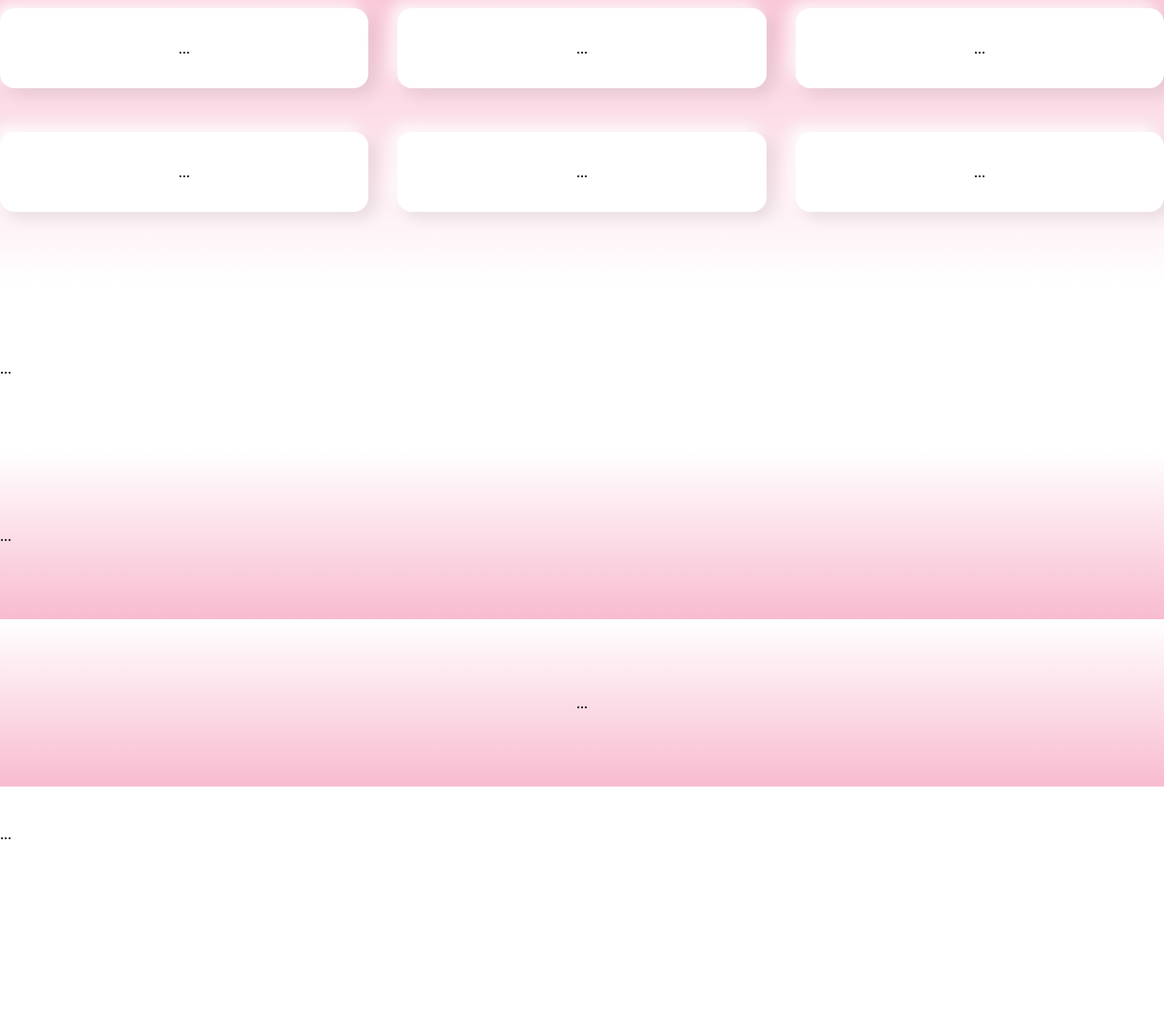
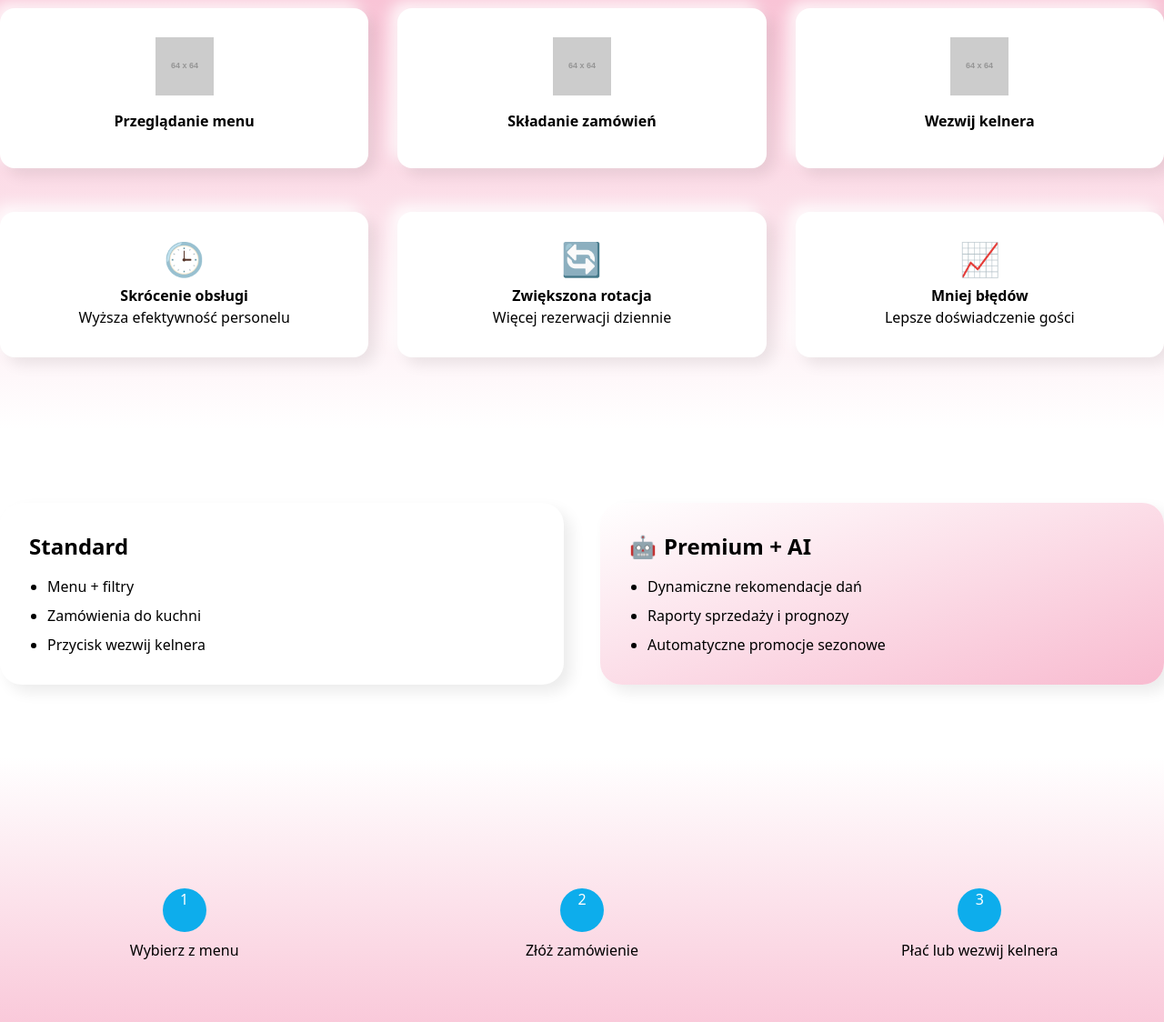
Before and after one commit to darinrusinow123/darinrusinow123.github.io, a plain HTML site: page index.html in a window 1280 px wide. Shown: the part 1380-2504 px from the top of the page at 91% size. Before the commit the page ends 2333 px from the top, so only its background shows below. Drawn offline with nearby package versions, Linux system fonts and the light colour scheme; placeholder pictures from the web are drawn by us.

Commit message:
Update index.html

```diff
--- a/index.html
+++ b/index.html
@@ -52,6 +52,7 @@
       </div>
       <div class="lg:w-1/2 mt-10 lg:mt-0 flex justify-center">
         <div class="w-64 h-96 bg-white rounded-3xl shadow-neu p-4 relative">
+          <!-- Placeholder for tablet image -->
           <img src="https://via.placeholder.com/240x360" alt="Tablet UI" class="w-full h-full object-cover rounded-2xl" />
         </div>
       </div>
@@ -85,32 +86,101 @@
   <section id="features" class="relative bg-gradient-to-b from-[#F8BBD0] to-white pt-20 pb-20">
     <div class="container mx-auto space-y-12">
       <div class="grid md:grid-cols-3 gap-8">
-        <div class="bg-white rounded-2xl shadow-neu p-8 text-center">…</div>
-        <div class="bg-white rounded-2xl shadow-neu p-8 text-center">…</div>
-        <div class="bg-white rounded-2xl shadow-neu p-8 text-center">…</div>
+        <div class="bg-white rounded-2xl shadow-neu p-8 text-center">
+          <img src="https://via.placeholder.com/64" alt="" class="mx-auto mb-4" />
+          <h3 class="font-semibold mb-2">Przeglądanie menu</h3>
+        </div>
+        <div class="bg-white rounded-2xl shadow-neu p-8 text-center">
+          <img src="https://via.placeholder.com/64" alt="" class="mx-auto mb-4" />
+          <h3 class="font-semibold mb-2">Składanie zamówień</h3>
+        </div>
+        <div class="bg-white rounded-2xl shadow-neu p-8 text-center">
+          <img src="https://via.placeholder.com/64" alt="" class="mx-auto mb-4" />
+          <h3 class="font-semibold mb-2">Wezwij kelnera</h3>
+        </div>
       </div>
       <div class="grid md:grid-cols-3 gap-8">
-        <div class="bg-white rounded-2xl shadow-neu p-8 text-center">…</div>
-        <div class="bg-white rounded-2xl shadow-neu p-8 text-center">…</div>
-        <div class="bg-white rounded-2xl shadow-neu p-8 text-center">…</div>
+        <div class="bg-white rounded-2xl shadow-neu p-8 text-center">
+          <span class="text-4xl">🕒</span>
+          <h3 class="font-semibold mt-2">Skrócenie obsługi</h3>
+          <p>Wyższa efektywność personelu</p>
+        </div>
+        <div class="bg-white rounded-2xl shadow-neu p-8 text-center">
+          <span class="text-4xl">🔄</span>
+          <h3 class="font-semibold mt-2">Zwiększona rotacja</h3>
+          <p>Więcej rezerwacji dziennie</p>
+        </div>
+        <div class="bg-white rounded-2xl shadow-neu p-8 text-center">
+          <span class="text-4xl">📈</span>
+          <h3 class="font-semibold mt-2">Mniej błędów</h3>
+          <p>Lepsze doświadczenie gości</p>
+        </div>
       </div>
     </div>
   </section>
 
   <!-- Packages & AI -->
-  <section id="packages" class="bg-white pt-20 pb-20">…</section>
+  <section id="packages" class="bg-white pt-20 pb-20">
+    <div class="container mx-auto grid md:grid-cols-2 gap-10">
+      <div class="bg-white rounded-3xl shadow-neu p-8">
+        <h3 class="text-2xl font-semibold mb-4">Standard</h3>
+        <ul class="list-disc space-y-2 ml-5">
+          <li>Menu + filtry</li>
+          <li>Zamówienia do kuchni</li>
+          <li>Przycisk wezwij kelnera</li>
+        </ul>
+      </div>
+      <div class="bg-gradient-to-br from-white to-[#F8BBD0] rounded-3xl shadow-neu p-8">
+        <h3 class="text-2xl font-semibold mb-4 flex items-center"><span class="mr-2">🤖</span>Premium + AI</h3>
+        <ul class="list-disc space-y-2 ml-5">
+          <li>Dynamiczne rekomendacje dań</li>
+          <li>Raporty sprzedaży i prognozy</li>
+          <li>Automatyczne promocje sezonowe</li>
+        </ul>
+      </div>
+    </div>
+  </section>
 
   <!-- How It Works -->
-  <section id="how-it-works" class="relative bg-gradient-to-b from-white to-[#F8BBD0] pt-20 pb-20">…</section>
+  <section id="how-it-works" class="relative bg-gradient-to-b from-white to-[#F8BBD0] pt-20 pb-20">
+    <div class="container mx-auto ribbon text-center py-16">
+      <div class="grid grid-cols-3 gap-8 items-center">
+        <div><span class="inline-block bg-primary text-white rounded-full w-12 h-12 leading-12">1</span><p class="mt-2">Wybierz z menu</p></div>
+        <div><span class="inline-block bg-primary text-white rounded-full w-12 h-12 leading-12">2</span><p class="mt-2">Złóż zamówienie</p></div>
+        <div><span class="inline-block bg-primary text-white rounded-full w-12 h-12 leading-12">3</span><p class="mt-2">Płać lub wezwij kelnera</p></div>
+      </div>
+    </div>
+  </section>
 
   <!-- Contact & CTA -->
-  <section id="contact" class="bg-gradient-to-t from-[#F8BBD0] to-white pt-20 pb-20 text-center">…</section>
+  <section id="contact" class="bg-gradient-to-t from-[#F8BBD0] to-white pt-20 pb-20 text-center">
+    <h2 class="text-3xl font-semibold text-primary mb-4">Gotowy na przyspieszenie obsługi?</h2>
+    <a href="#" class="px-8 py-3 bg-primary text-white rounded-full font-semibold hover:bg-accent transition">Skontaktuj się</a>
+  </section>
 
   <!-- Footer -->
-  <footer class="bg-white pt-10 pb-6">…</footer>
+  <footer class="bg-white pt-10 pb-6">
+    <div class="container mx-auto text-center space-y-2">
+      <p>Pintech – Paweł Rusinow | ul. Trzebińska 5, 60-003 Poznań | NIP: 7781437869</p>
+      <div class="flex justify-center space-x-4 mt-2">
+        <a href="#" class="text-primary hover:text-accent">FB</a>
+        <a href="#" class="text-primary hover:text-accent">IG</a>
+      </div>
+    </div>
+  </footer>
 
   <style>
-    .ribbon { clip-path: polygon(0 10%,5% 0,20% 0,25% 10%,40% 10%,45% 0,60% 0,65% 10%,80% 10%,85% 0,100% 0,100% 100%,0 100%); }
+    .ribbon {
+      clip-path: polygon(
+        0 10%, 5% 0,
+        20% 0, 25% 10%,
+        40% 10%, 45% 0,
+        60% 0, 65% 10%,
+        80% 10%, 85% 0,
+        100% 0, 100% 100%,
+        0 100%
+      );
+    }
   </style>
 </body>
 </html>
```
